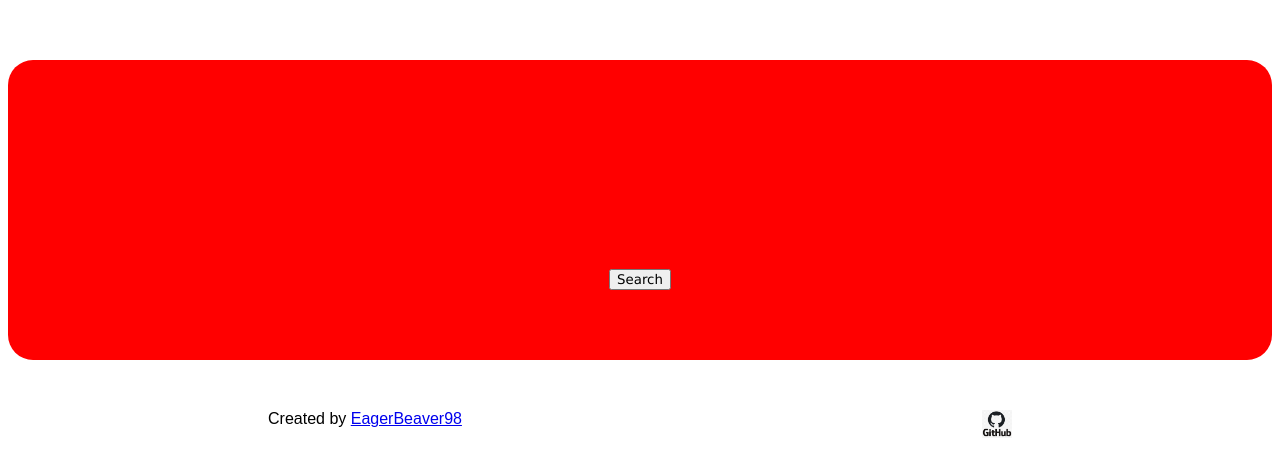
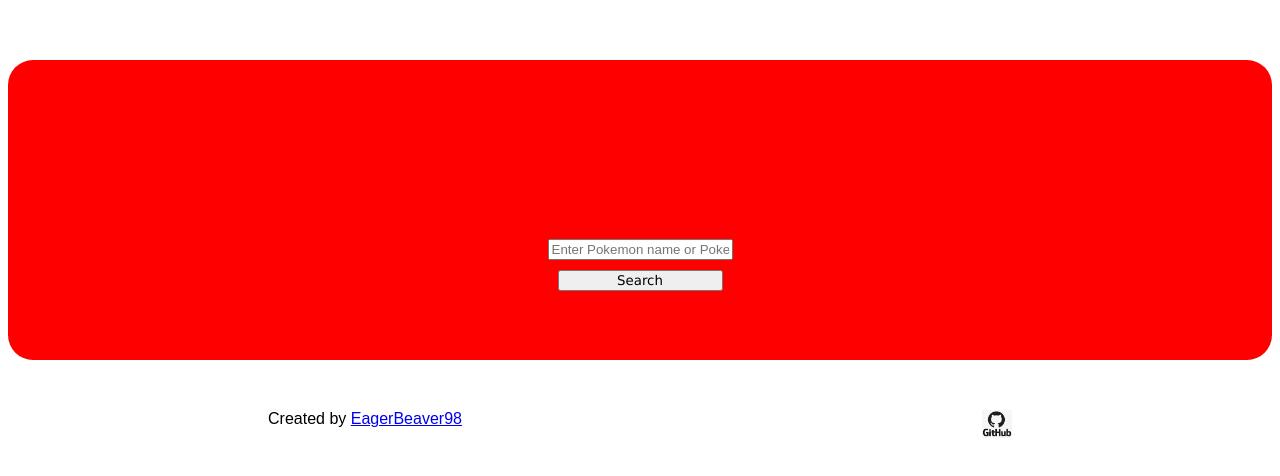
Before and after one commit to EagerBeaver98/pokedex, a Vue app: page / in a window 1280 px wide. Shown: the top 476 px of the page. Built offline with nearby package versions, Linux system fonts and the light colour scheme.

Commit message:
Can now search for pokemon

```diff
--- a/src/components/Pokemon.vue
+++ b/src/components/Pokemon.vue
@@ -5,8 +5,8 @@
       {{$data.pokemon.name}}
     </div>
     <form class="search-bar">
-      <!-- <input v-model="text" placeholder="Enter Pokemon name or Pokedex ID"> -->
-      <button type="button" id="search-button" v-on:click="this.setPokemon('1')">Search</button>
+      <input v-model="text" class="textbox" placeholder="Enter Pokemon name or Pokedex ID">
+      <input type="button" value="Search" id="search-button" v-on:click="this.setPokemon($data.text)">
     </form>
   </div>
 </template>
@@ -25,7 +25,7 @@ export default {
     Sprite
   },
     data() {
-    return { state, pokemon }
+    return { state, pokemon, text: '' }
   },
   methods: {
     logger(check) {
@@ -52,7 +52,12 @@ export default {
   justify-content: space-around;
   flex-direction: column;
 }
+.search-bar {
+  display: flex;
+  flex-direction: column;
+}
 #search-button {
   font-family: Verdana, Geneva, Tahoma, sans-serif;
+  margin: 10px;
 }
 </style>
```
